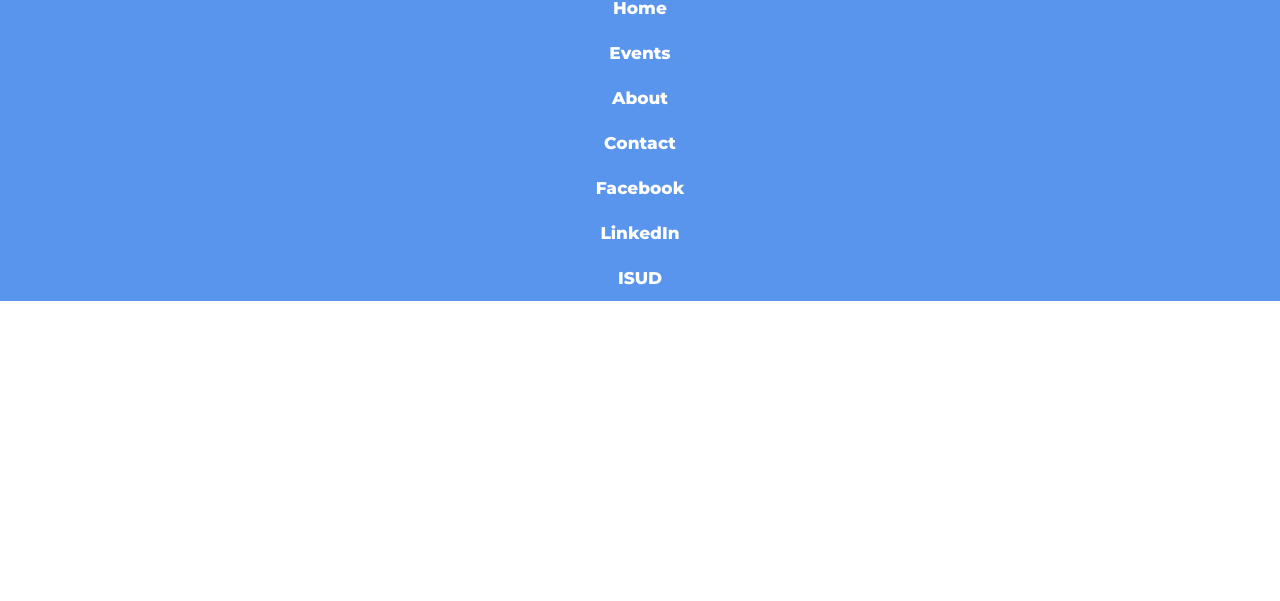
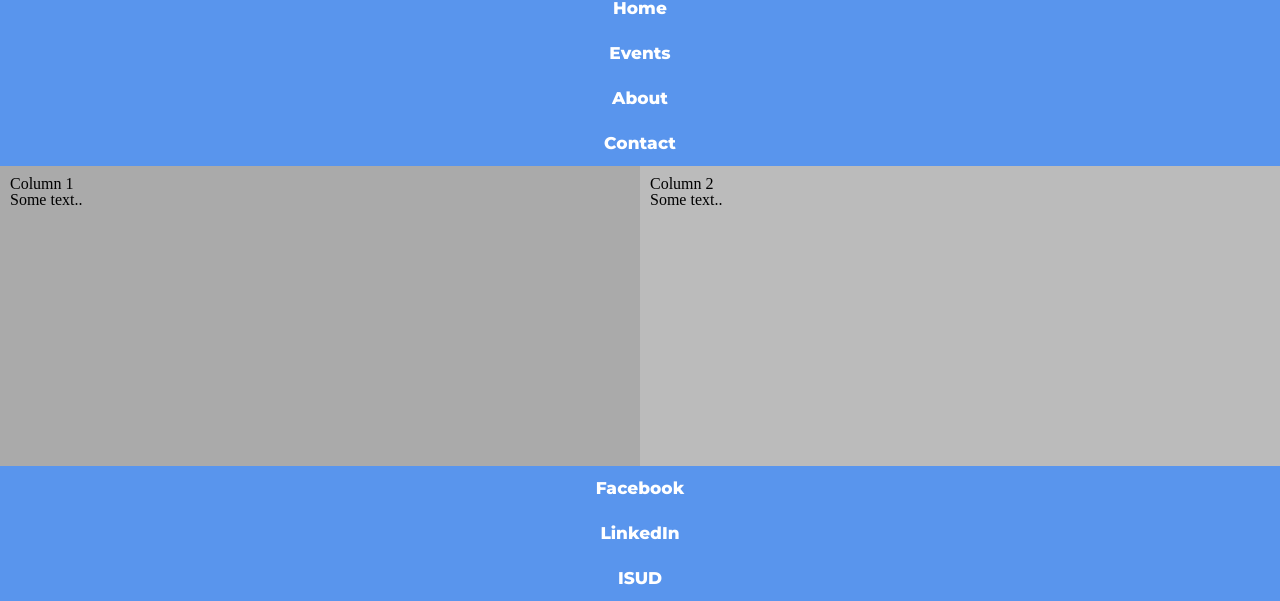
Before and after one commit to ITMD-362-Team-Ctrl-Z/Team-Ctrl-Z-Project-2, a plain HTML site: page about-us.html in a window 1280 px wide. Shown: the part 335-936 px from the top of the page. Before the commit the page ends 800 px from the top, so only its background shows below. Drawn offline with Linux system fonts and the light colour scheme.

Commit message:
updates to about page.

```diff
--- a/about-us.html
+++ b/about-us.html
@@ -26,6 +26,18 @@
   </div>
 </nav>
 
+<div class="row">
+  <div class="column" style="background-color:#aaa;">
+    <h2>Column 1</h2>
+    <p>Some text..</p>
+  </div>
+  <div class="column" style="background-color:#bbb;">
+    <h2>Column 2</h2>
+    <p>Some text..</p>
+  </div>
+</div>
+
+
 <footer id="bottom_nav_container" class="nav_container">
   <a href="https://www.facebook.com/">Facebook</a>
   <a href="https://www.linkedin.com">LinkedIn</a>
--- a/css/style.css
+++ b/css/style.css
@@ -101,3 +101,24 @@ footer a {
     background-color: #5995ED;
     color: white;
 }
+
+/* TWO CONTAINERS IN ABOUT PAGE */
+
+* {
+    box-sizing: border-box;
+  }
+
+  /* Create two equal columns that floats next to each other */
+  .column {
+    float: left;
+    width: 50%;
+    padding: 10px;
+    height: 300px;
+  }
+
+  /* Clear floats after the columns */
+  .row:after {
+    content: "";
+    display: table;
+    clear: both;
+  }
```
